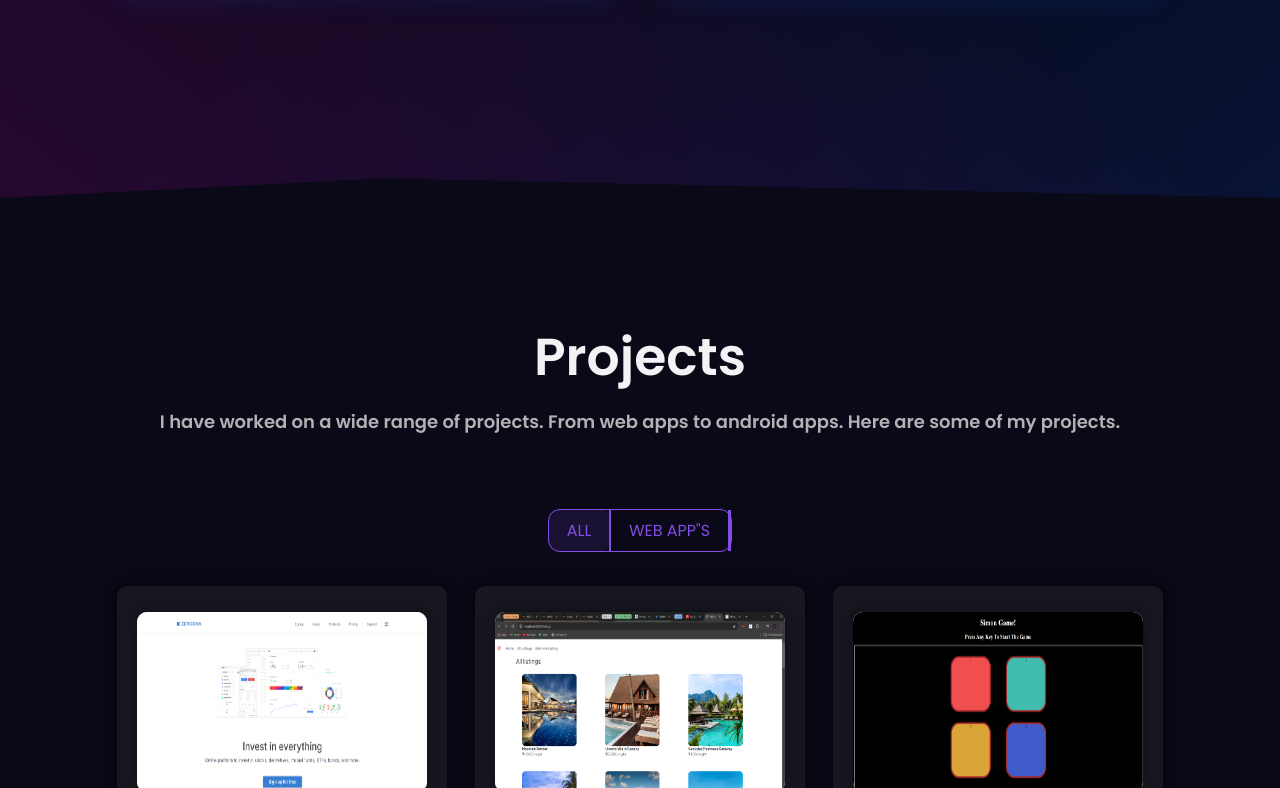
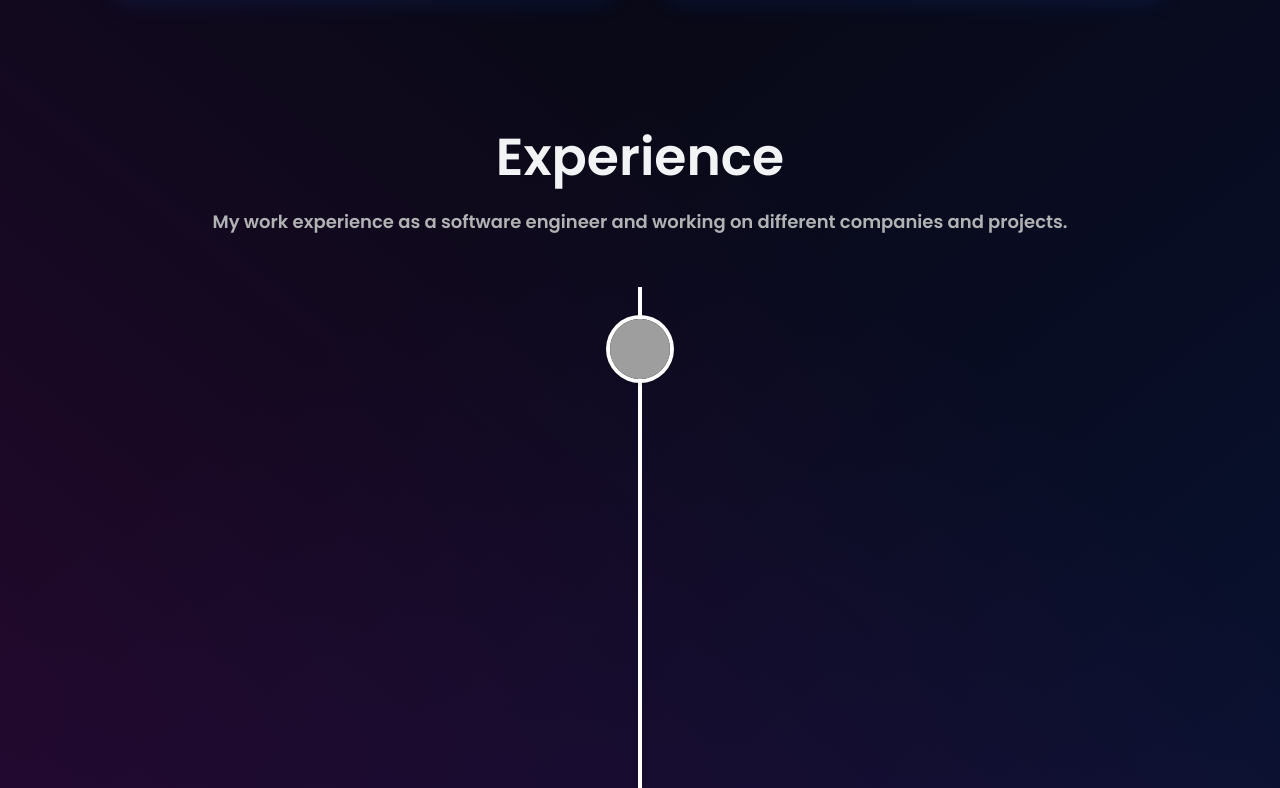
Before and after one commit to sonu2k1/Sonu-Portfolio, a React (Create React App) app: page / in a window 1280 px wide. Shown: the part 1532-2320 px from the top of the page. Built offline with nearby package versions, Linux system fonts and the light colour scheme; grey boxes are pictures that could not be loaded.

Commit message:
Update Experience.jsx

```diff
--- a/src/components/sections/Experience.jsx
+++ b/src/components/sections/Experience.jsx
@@ -1,6 +1,6 @@
 import React from "react";
 import styled from "styled-components";
-//import { experiences } from "../../data/constants";
+import { experiences } from "../../data/constants";
 import { VerticalTimeline } from "react-vertical-timeline-component";
 import "react-vertical-timeline-component/style.min.css";
 import ExperienceCard from "../cards/ExperienceCard";
@@ -54,7 +54,7 @@ const Experience = () => {
   return (
     <Container id="Experience">
       <Wrapper>
-        {/* <Title>Experience</Title>
+         <Title>Experience</Title>
         <Desc
           style={{
             marginBottom: "40px",
@@ -62,16 +62,16 @@ const Experience = () => {
         >
           My work experience as a software engineer and working on different
           companies and projects.
-        </Desc> */}
+        </Desc>
 
-        {/* <VerticalTimeline>
+        <VerticalTimeline>
           {experiences.map((experience, index) => (
             <ExperienceCard
               key={`experience-${index}`}
               experience={experience}
             />
           ))}
-        </VerticalTimeline> */}
+        </VerticalTimeline>
       </Wrapper>
     </Container>
   );
```
